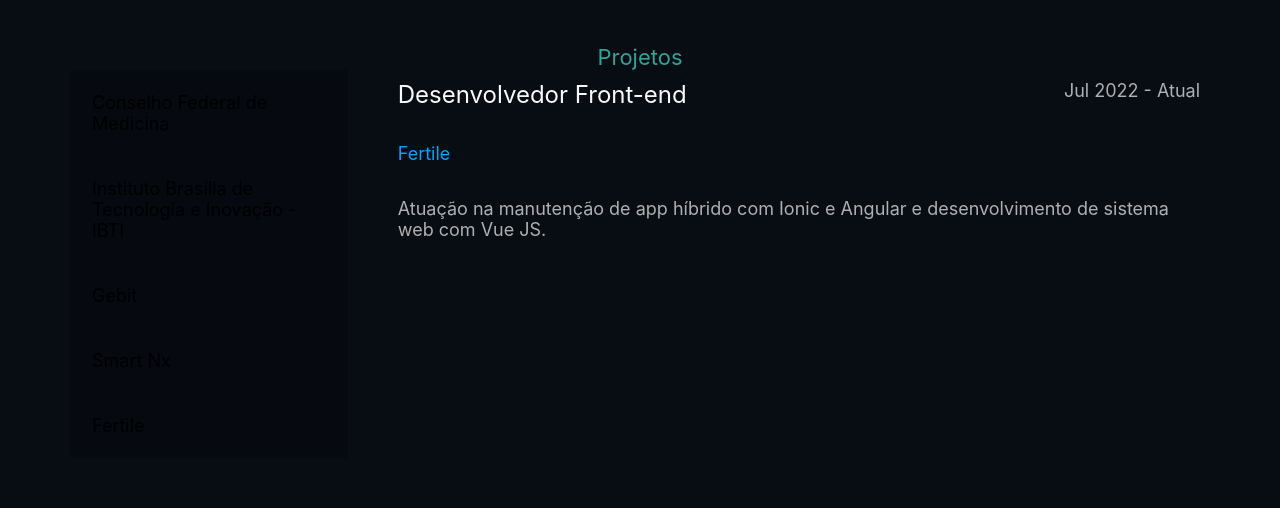
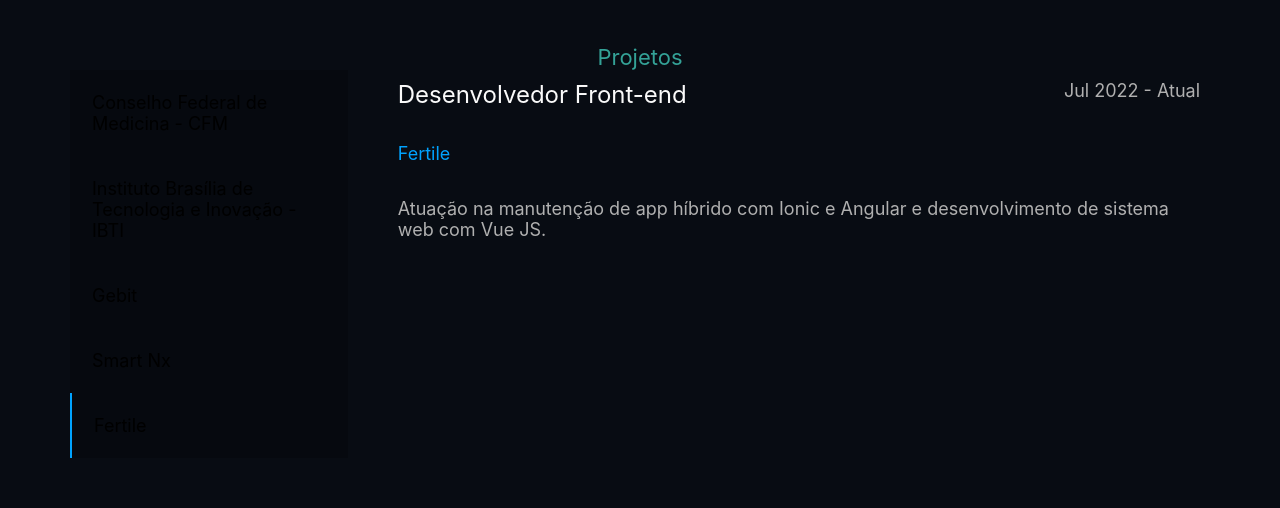
Before and after one commit to gabrielripardo/portfolio, a Next.js app: page / in a window 1280 px wide. Shown: the part 423-931 px from the top of the page. Built offline with nearby package versions, Linux system fonts and the light colour scheme.

Commit message:
add color styles to component

```diff
--- a/components/Jobs/index.js
+++ b/components/Jobs/index.js
@@ -10,6 +10,7 @@ export default function Jobs({ list }) {
     }, [])
 
     const handleJob = (cur) => {
+        console.log('# selected job');
         setJob(cur)
     }
 
@@ -17,7 +18,13 @@ export default function Jobs({ list }) {
         <div className={styles.container}>
             <div className={styles.options}>
                 {list.map((work) => (
-                    <span key={work.name} className={styles.title} onClick={() => handleJob(work)}>{work.name}</span>
+                    <span
+                        key={work.name}
+                        className={styles.title + ' ' + `${job.name == work.name && styles.titleActive}`}
+                        onClick={() => handleJob(work)}
+                    >
+                        {work.name}
+                    </span>
                 ))}
             </div>
             <div className={styles.details}>
--- a/components/Jobs/styles.module.scss
+++ b/components/Jobs/styles.module.scss
@@ -16,6 +16,10 @@
         .title {
             padding: 22px;
             font-size: large;
+        }
+
+        .titleActive {
+            border-left: 2px solid $color-default;
         }
 
     }
--- a/pages/api/jobsList.json
+++ b/pages/api/jobsList.json
@@ -1,6 +1,6 @@
 [
     {
-        "name": "Conselho Federal de Medicina",
+        "name": "Conselho Federal de Medicina - CFM",
         "role": "Estagiário Desenvolvedor Web",
         "description": "Desenvolvimento fullstack de sistemas web com PHP, Jquery, Javascript e Vue JS.",
         "period": "Jul 2019 - Jun 2020"
```
